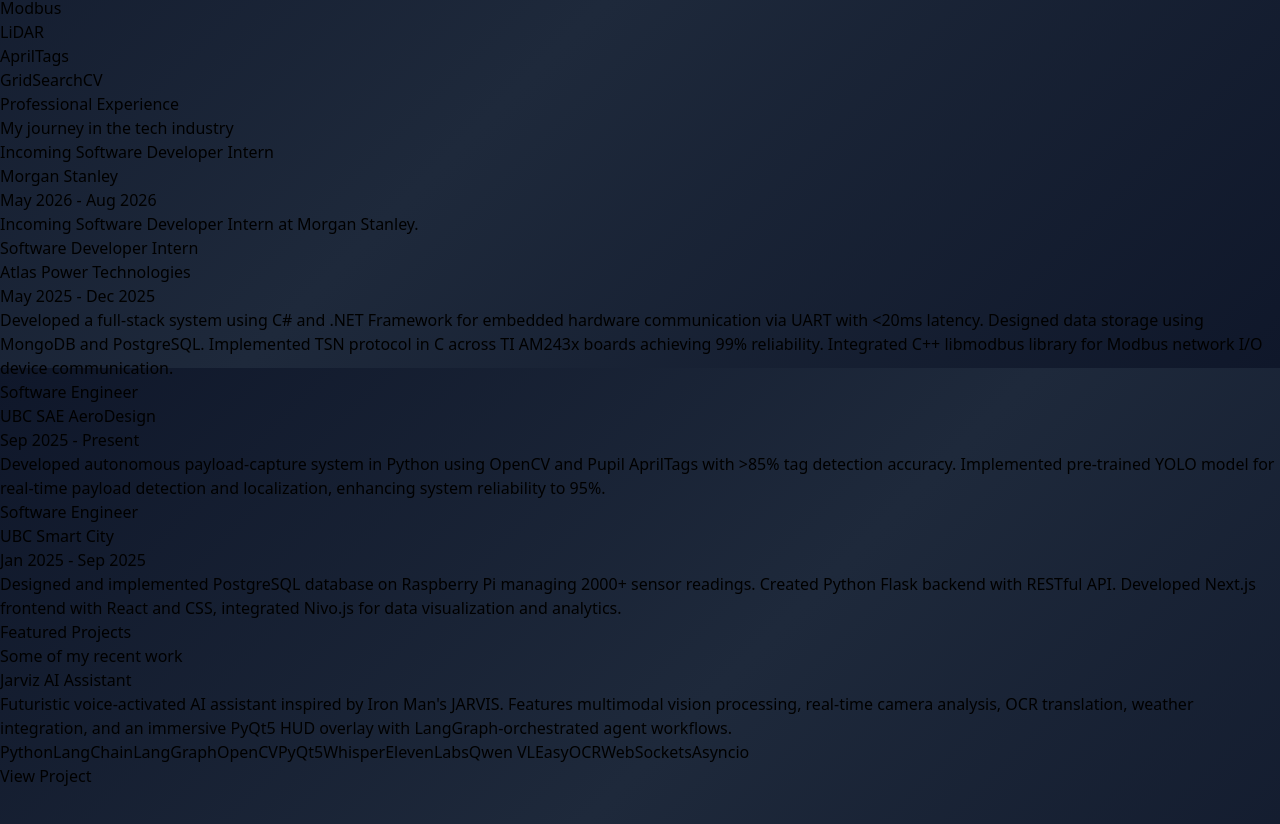
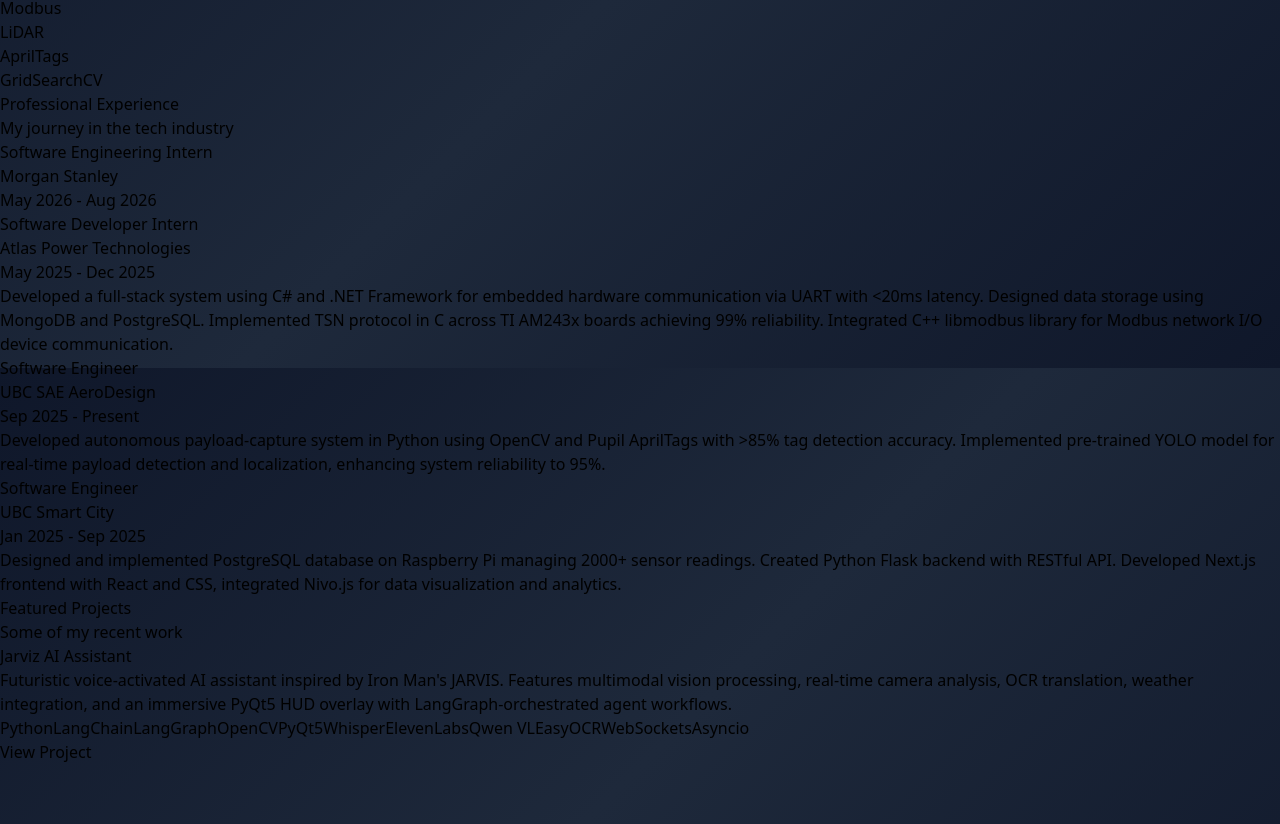
Before and after one commit to anasahmed2/personal-portfolio, a React (Vite) app: page / in a window 1280 px wide. Shown: the part 2032-2856 px from the top of the page. Built offline with nearby package versions, Linux system fonts and the light colour scheme.

Commit message:
updated everyting

```diff
--- a/src/components/Experience.jsx
+++ b/src/components/Experience.jsx
@@ -2,10 +2,9 @@ const Experience = () => {
   // Placeholder data - you'll fill this in later
   const experiences = [
     {
-      title: "Incoming Software Developer Intern",
+      title: "Software Engineering Intern",
       company: "Morgan Stanley",
-      period: "May 2026 - Aug 2026",
-      description: "Incoming Software Developer Intern at Morgan Stanley."
+      period: "May 2026 - Aug 2026"
     },
     {
       title: "Software Developer Intern",
```
